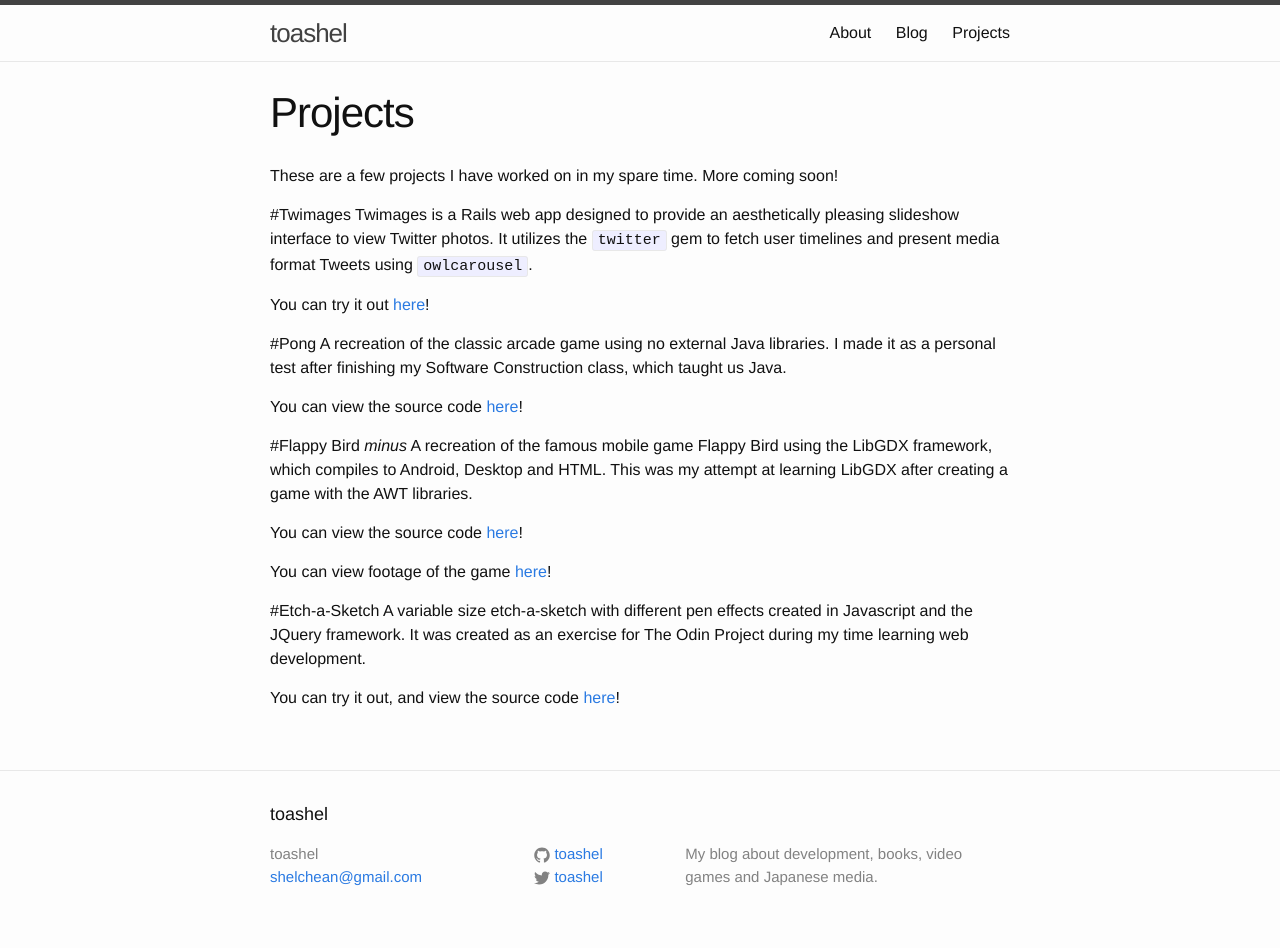
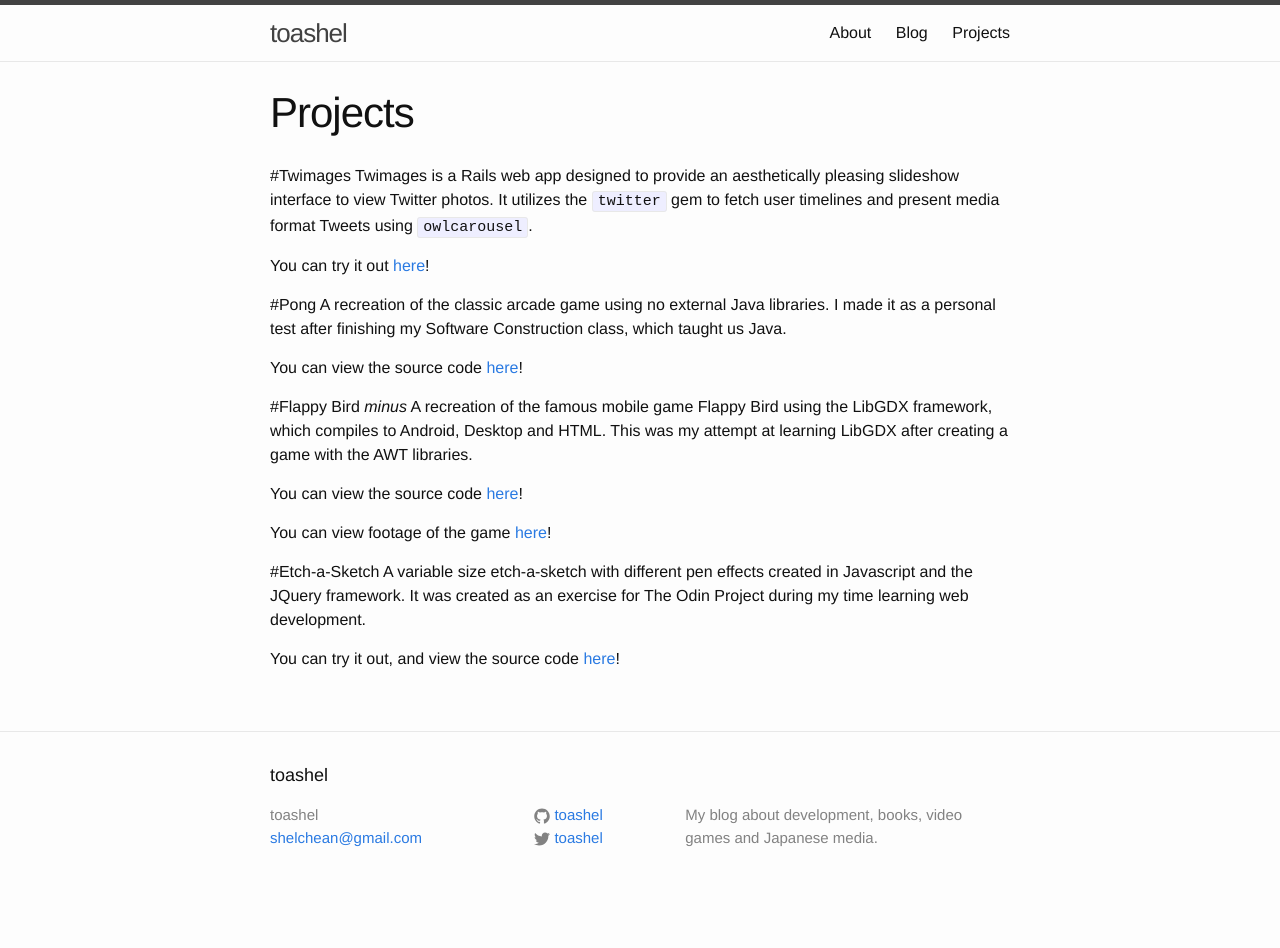
Before and after one commit to PRISISM/blog, a Jekyll site: the page built from projects.md, in a window 1280 px wide. Built offline with Jekyll 4.4.1, drawn with Linux system fonts in a browser that asks for light colours; after the commit the page ends 909 px from its top, so only the background shows below that.

Commit message:
Remove about on projects

```diff
--- a/projects.md
+++ b/projects.md
@@ -3,8 +3,6 @@ layout: page
 title: Projects
 permalink: /projects/
 ---
-These are a few projects I have worked on in my spare time. More coming soon!
-
 #Twimages
 Twimages is a Rails web app designed to provide an aesthetically pleasing slideshow interface to view Twitter photos. It utilizes the `twitter` gem to fetch user timelines and present media format Tweets using `owlcarousel`.
 
```
